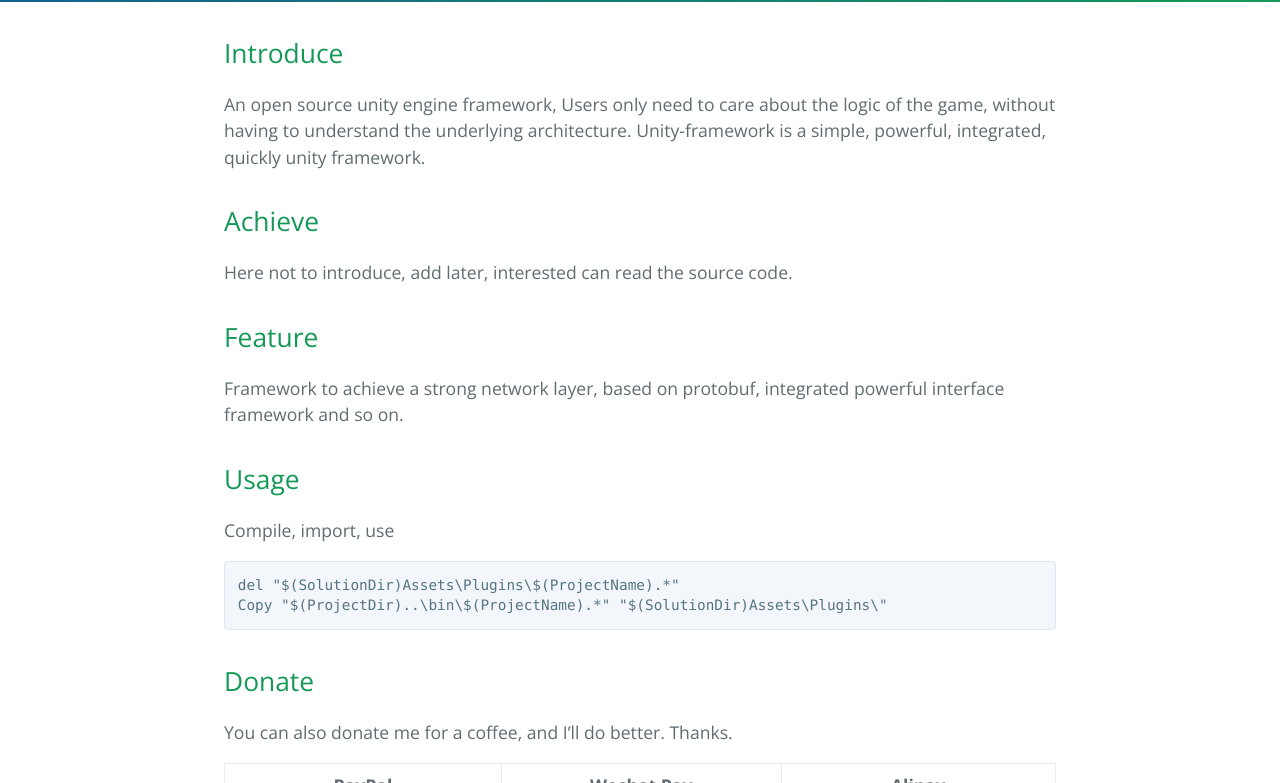
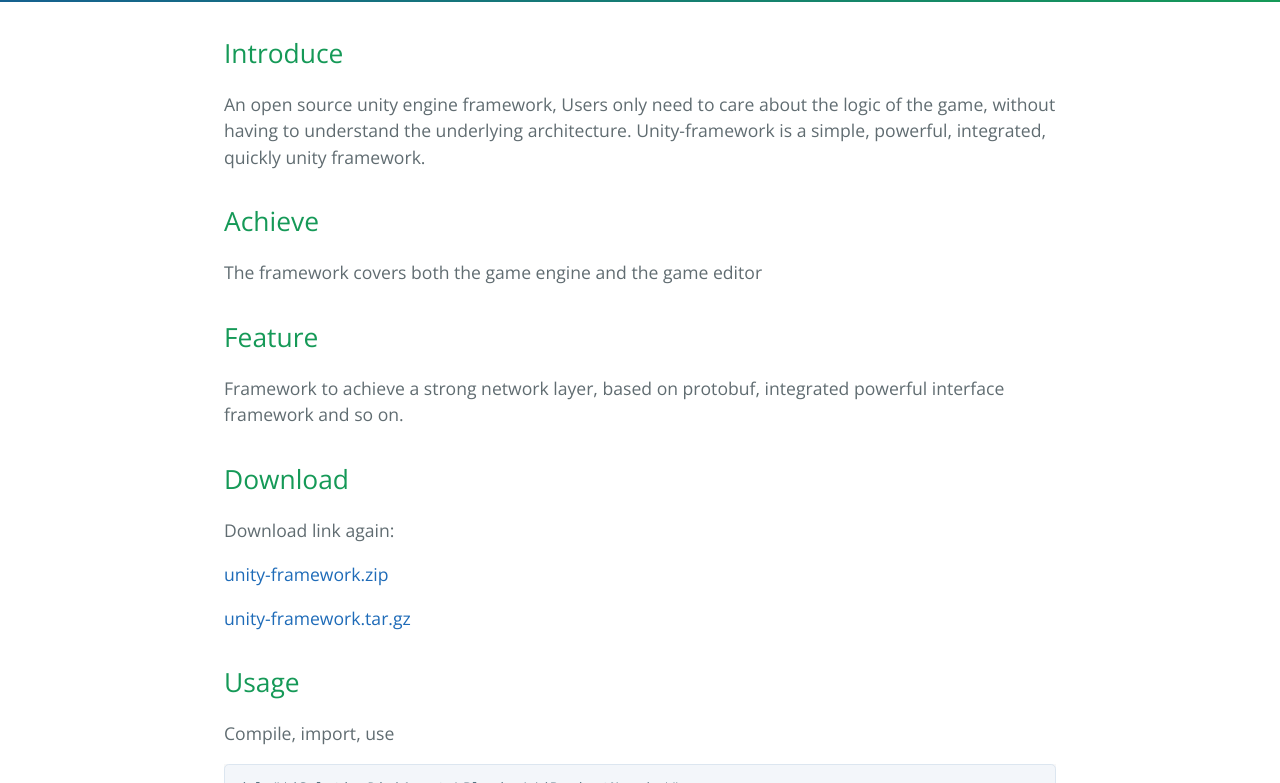
Before and after one commit to aidoTank/u3d-framework, a Jekyll site: the page built from index.md, in a window 1280 px wide and 900 px high, scrolled down 381 px, cut to the strip 0-783 px from the top of the window. Built offline with Jekyll 4.4.1, drawn with Linux system fonts in a browser that asks for light colours; our own code applies the rules of GitHub Pages for plain Markdown files.

Commit message:
frame page
Signed-off-by: abaojin <abaojin@gmail.com>

```diff
--- a/index.md
+++ b/index.md
@@ -1,14 +1,24 @@
 ## Introduce
 
-An open source unity engine framework, Users only need to care about the logic of the game, without having to understand the underlying architecture. Unity-framework is a simple, powerful, integrated, quickly unity framework.
+An open source unity engine framework, Users only need to care about the logic of the game,
+ without having to understand the underlying architecture. Unity-framework is a simple,
+ powerful, integrated, quickly unity framework.
 
 ## Achieve
 
-Here not to introduce, add later, interested can read the source code.
+The framework covers both the game engine and the game editor
 
 ## Feature
 
 Framework to achieve a strong network layer, based on protobuf, integrated powerful interface framework and so on.
+
+## Download
+
+Download link again:
+
+[unity-framework.zip](https://codeload.github.com/hellowod/unity-framework/zip/master)
+
+[unity-framework.tar.gz](https://github.com/hellowod/unity-framework/tarball/master)
 
 ## Usage
 
```
